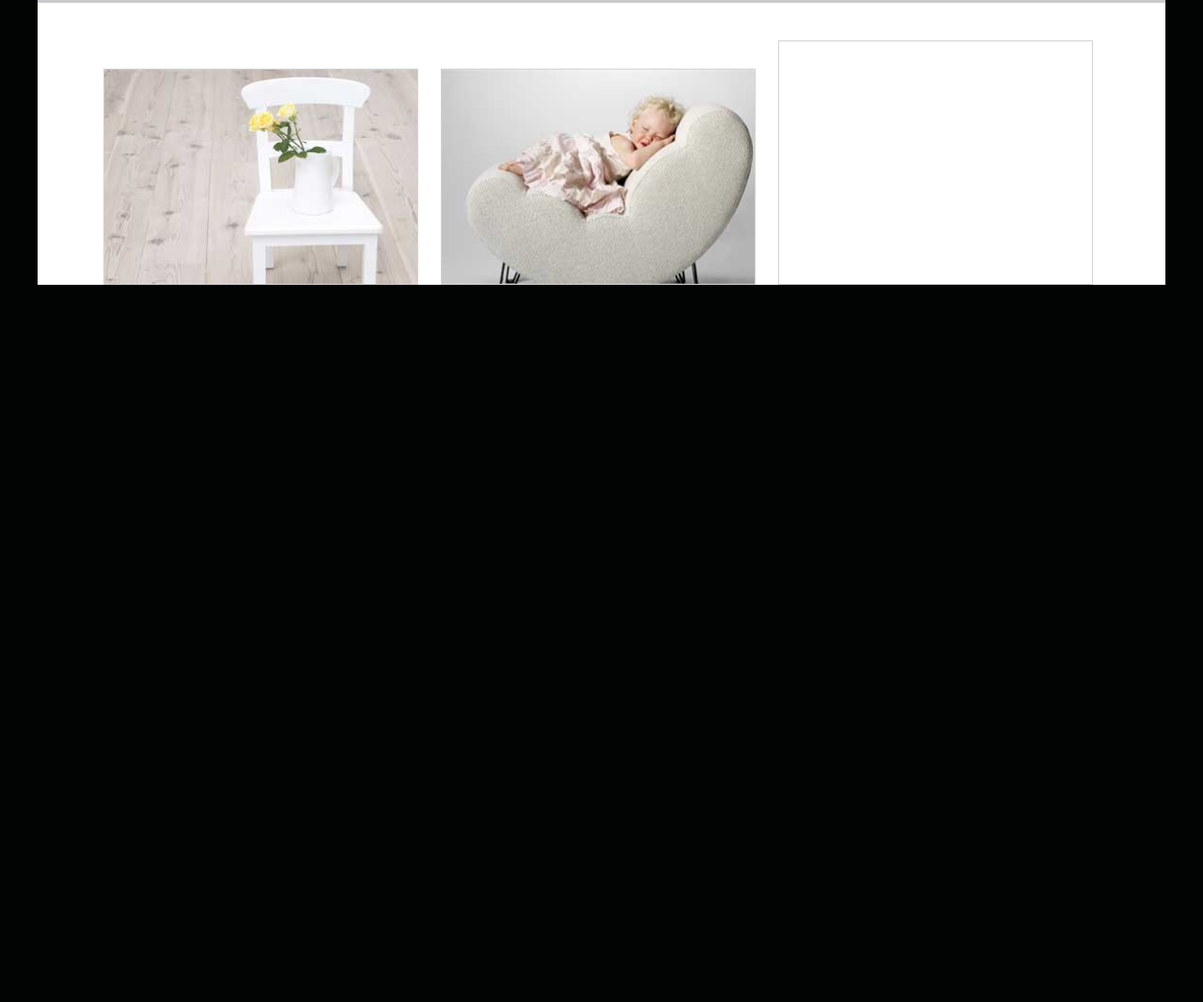
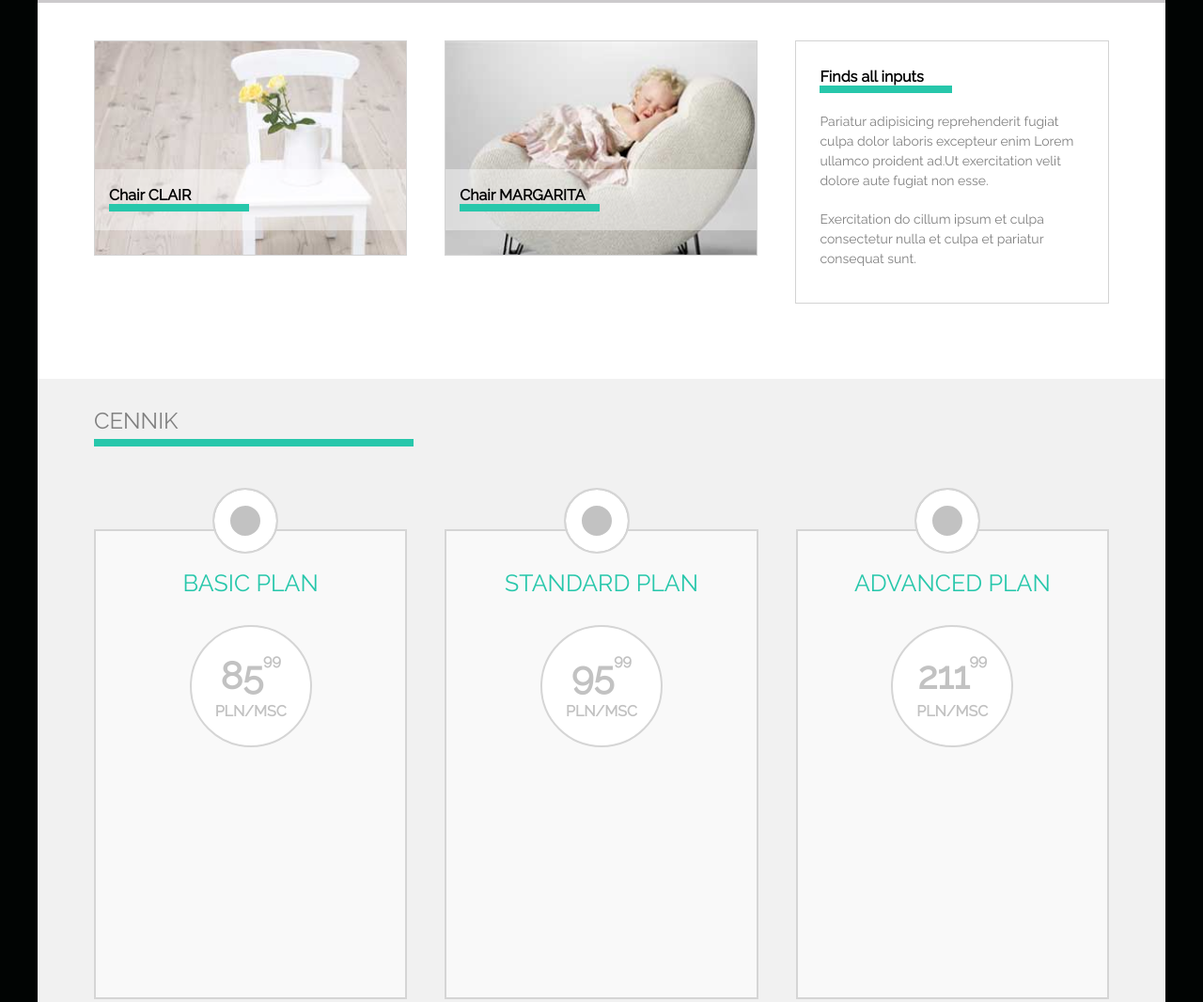
Before and after one commit to drabikowy/Sit-On-Chair, a plain HTML site: page index.html in a window 1280 px wide. Shown: the part 546-1612 px from the top of the page at 94% size. Before the commit the page ends 857 px from the top, so only its background shows below. Drawn offline with Linux system fonts and the light colour scheme.

Commit message:
added pricelist section (unfinished);

```diff
--- a/css/style.css
+++ b/css/style.css
@@ -1,4 +1,4 @@
-/*Global*/
+/*.................................Global.................................*/
 @import url('https://fonts.googleapis.com/css?family=Raleway');
 
 * {
@@ -8,6 +8,7 @@
 
 a {
    text-decoration: none;
+   color:inherit;
 }
 .container {
    margin: 0 auto;
@@ -15,9 +16,7 @@ a {
    height: auto;
    background-color: white;
 }
-.clearfix {
-  clear: both;
-}
+
 
 .left{
    float:left;
@@ -34,8 +33,12 @@ header, section, footer {
    width: 100%;
    clear:both;
 }
+section::after {
+      content:' ';
+      clear: both;
+}
 .strong{
-  color: #23CBB0;
+   color: rgb(39, 199, 171);
 }
 
 
@@ -54,7 +57,7 @@ nav#menu{
 
 
 
-/*MENU*/
+/*.................................MENU.................................*/
 #logo{
    float:left;
    margin-left: 50px;
@@ -106,7 +109,7 @@ nav#menu{
 
 
 
-/*SLIDER*/
+/*.................................SLIDER.................................*/
 #slider_container{
    background: linear-gradient(to bottom, rgba(255,255,255,1) 0%, rgba(250,247,250,1) 43%, rgba(235,235,235,1) 67%, rgba(204,202,204,1) 96%, rgba(204,202,204,1) 100%);
    height: 500px;
@@ -129,7 +132,7 @@ nav#menu{
 
 }
 #slider_text_button {
-  background-color: #23CBB0;
+   background-color: rgb(39, 199, 171);
    color: white;
    padding: 10px 20px 10px;
    border-radius: 5px;
@@ -159,28 +162,181 @@ nav#menu{
 
 }
 
-/*SECTION with chairs*/
-.section_chairs_container {
-  padding: 40px 60px 60px 60px;
-  height:300px;
+/*..............................SECTION chairs and section PRICELIST..........................*/
+section#chairs > div{
+   height: 400px;
+   padding: 40px 60px 40px 60px;
+
+   display:flex;
+   justify-content: center;                                        /*TUTAJ*/
+}
+
+.chairs_container, .pricelist_container_article{
+   width: 340px;                                                  /*TUTAJ*/
+   border: 1px solid lightgrey;
+   display:inline-block;
+   height: 229px;
+   position:relative;
 
 }
-.section_chairs_container > div {
-  width: 31%;
-  margin: 0 10px 0 10px;
-  display:inline-block;
-  height:230px;
-  border: 1px solid lightgrey;
+
+
+/*................................CHAIRS..............................*/
+#chairs_container_1 {
+   background: url('../images/box1_img.jpg') center/ cover no-repeat white;
+}
+#chairs_container_2 {
+   background: url('../images/box2_img.jpg') center / cover no-repeat white;
+   margin: 0 40px 0 40px;
+}
+#chairs_container_3 {
+   height: 280px;
+   padding: 10px 10px 10px 10px;
+   overflow-y:auto;
 }
 
-#section_chairs_container_1 {
-  background: url('../images/box1_img.jpg') center/ cover no-repeat white;
+div#chairs_container_1 > div, div#chairs_container_2 > div {
+   position: relative;
+   top: 60%;
+   background-color: rgba(255,255,255,.4);
+   height: 65px;
+   width:100%;
 }
-#section_chairs_container_2 {
-  background: url('../images/box2_img.jpg') center / cover no-repeat white;
-}
-#section_chairs_container_3 {
-  height: 260px;
-  top:0;
+div.chairs_container h1 {
+   position: absolute;
+   font-size: 16px;
+   display: block;
+   border-bottom: 8px solid rgb(39, 199, 171) ;
+   width: 45%;
+   margin: 18px 0 0 15px;
+
 
 }
+div#chairs_container_3 > h1 {
+   position: static;
+}
+div#chairs_container_3 > p {
+   margin: 20px 18px 0 15px;
+   font-size: 14px;
+   line-height: 1.5;
+   color: grey;
+}
+
+/*.................................PRICELIST.................................*/
+
+section#pricelist > div.container {
+   background-color: rgb(241,241,241);
+   height: 700px;
+}
+
+#pricelist_container {
+   display: flex;
+   flex-direction: row;
+   justify-content: center;
+   padding: 40px 60px 40px 60px;
+   background-color: inherit;
+   height: auto;                                                           /*Tutaj*/
+   margin-top: 20px;
+}
+article:nth-of-type(2).pricelist_container_article {
+   margin: 0 40px 0 40px;
+}
+
+.pricelist_container_article {
+   height: 500px;
+   position: relative;
+   border: 2px solid rgb(213,213,213);
+   background-color: rgb(249,249,249);
+   display: flex;                                                       /* TUTAJ */
+   flex-direction: column;
+   align-items: center;
+}
+
+.pricelist_container_article_circle {
+   width: 70px;
+   height: 70px;
+   position: absolute;
+   right: 135px;
+   top: -46px;
+   border-radius: 50%;
+   box-shadow: 0 0 0 17px white inset;
+   background-color: rgb(194,194,194);
+   border: 2px solid rgb(213,213,213);
+}
+
+
+.pricelist_container_article span {
+   display:block;
+   text-align: center;
+   margin-top: 40px;
+   font-size: 25px;
+   color: rgb(39, 199, 171);
+   font-weight: 500;
+}
+
+.pricelist_container_article_price {
+   display:block;
+   width: 130px;
+   height: 130px;
+   display: flex;
+   flex-direction: column;
+   align-items: center;
+   justify-content: center;
+   margin-top: 30px;
+
+   border-radius: 50%;
+   border: 2px solid rgb(213,213,213);
+
+   font-size:16px;
+   font-weight: 600;
+   color: rgb(194,194,194);
+   background-color: white;
+}
+
+.pricelist_container_article_price strong {
+   display: block;
+   margin-bottom: 5px;
+
+   font-size: 40px;
+   font-weight: 600;
+
+}
+
+.pricelist_container_article_price sup {
+   position: relative;
+   top: -10px;
+
+   font-size: 16px;
+}
+
+.pricelist_container_article_description {
+
+}
+
+
+/*................section TITLE......................*/
+.section_title {
+   position: relative;
+   height: 100px;
+}
+
+.section_title > span {
+   display: block;
+   width: 340px;
+   position:absolute;
+   margin: 30px 0 30px 60px;
+   border-bottom: 8px solid rgb(39, 199, 171);
+   padding-bottom: 5px;
+
+   font-size: 24px;
+   color:grey;
+
+
+
+}
+
+/*........................CONTACT.........................*/
+
+section#contact > div.container {
+   background-color: white;
+   height: 500px;
--- a/index.html
+++ b/index.html
@@ -27,11 +27,10 @@
             </div>
 
             <a href=''>GALERIA</a>
-
             <a href=''>KONTAKT</a>
 
          </div>
-          <div class='clearfix'> </div>
+
       </nav>
    </header>
 
@@ -60,26 +59,83 @@
 
    </section>
 
-    <div class='clearfix'></div>
+
 
    <section id='chairs'>
       <div class='container'>
-        <div class='clearfix'>
+
+         <div id='chairs_container_1' class="chairs_container">
+            <div>
+               <h1> Chair CLAIR</h1>
+            </div>
+         </div>
+
+         <div id='chairs_container_2' class="chairs_container">
+            <div>
+               <h1> Chair MARGARITA</h1>
+            </div>
+         </div>
+
+         <div id='chairs_container_3' class="chairs_container">
+            <h1>Finds all inputs</h1>
+            <p>
+               Pariatur adipisicing reprehenderit fugiat culpa dolor laboris excepteur enim Lorem ullamco proident ad.Ut exercitation velit dolore aute fugiat non esse.
+            </p>
+            <p>
+               Exercitation do cillum ipsum et culpa consectetur nulla et culpa et pariatur consequat sunt.
+            </p>
+         </div>
 
       </div>
-        <div class='section_chairs_container'>
+   </section>
 
-          <div id='section_chairs_container_1'>
 
+
+   <section id='pricelist'>
+      <div class='container'>
+         <div class='section_title'>
+            <span>CENNIK</span>
          </div>
+         <div class='container' id='pricelist_container'>
 
-          <div id='section_chairs_container_2'>
+            <article class='pricelist_container_article'>
+               <div class='pricelist_container_article_circle'></div>
+               <span>BASIC PLAN</span>
+               <div class='pricelist_container_article_price'>
+                  <div>
+                     <strong>85<sup>99</sup></strong>
+                  </div>
+                  <div>
+                     PLN/MSC
+                  </div>
+               </div>
+            </article>
 
+            <article class='pricelist_container_article'>
+               <div class='pricelist_container_article_circle'></div>
+               <span>STANDARD PLAN</span>
+               <div class='pricelist_container_article_price'>
+                  <div>
+                     <strong>95<sup>99</sup></strong>
                   </div>
+                  <div>
+                     PLN/MSC
+                  </div>
+               </div>
+            </article>
 
-          <div id='section_chairs_container_3'>
-
+            <article class='pricelist_container_article'>
+               <div class='pricelist_container_article_circle'></div>
+               <span>ADVANCED PLAN</span>
+               <div class='pricelist_container_article_price'>
+                  <div>
+                     <strong>211<sup>99</sup></strong>
                   </div>
+                  <div>
+                     PLN/MSC
+                  </div>
+               </div>
+            </article>
 
          </div>
       </div>
@@ -87,6 +143,22 @@
 
 
 
+   <section id='contact'>
+      <div class='container'>
+         <div class='section_title'>
+            <span>KONTAKT</span>
+         </div>
+         <div class='container'>
+
+         </div>
+
+      </div>
+   </section>
+
+
+
+
+
 
 </body>
 </html>
```
Lines whose indentation alone changed are shown as unchanged.
